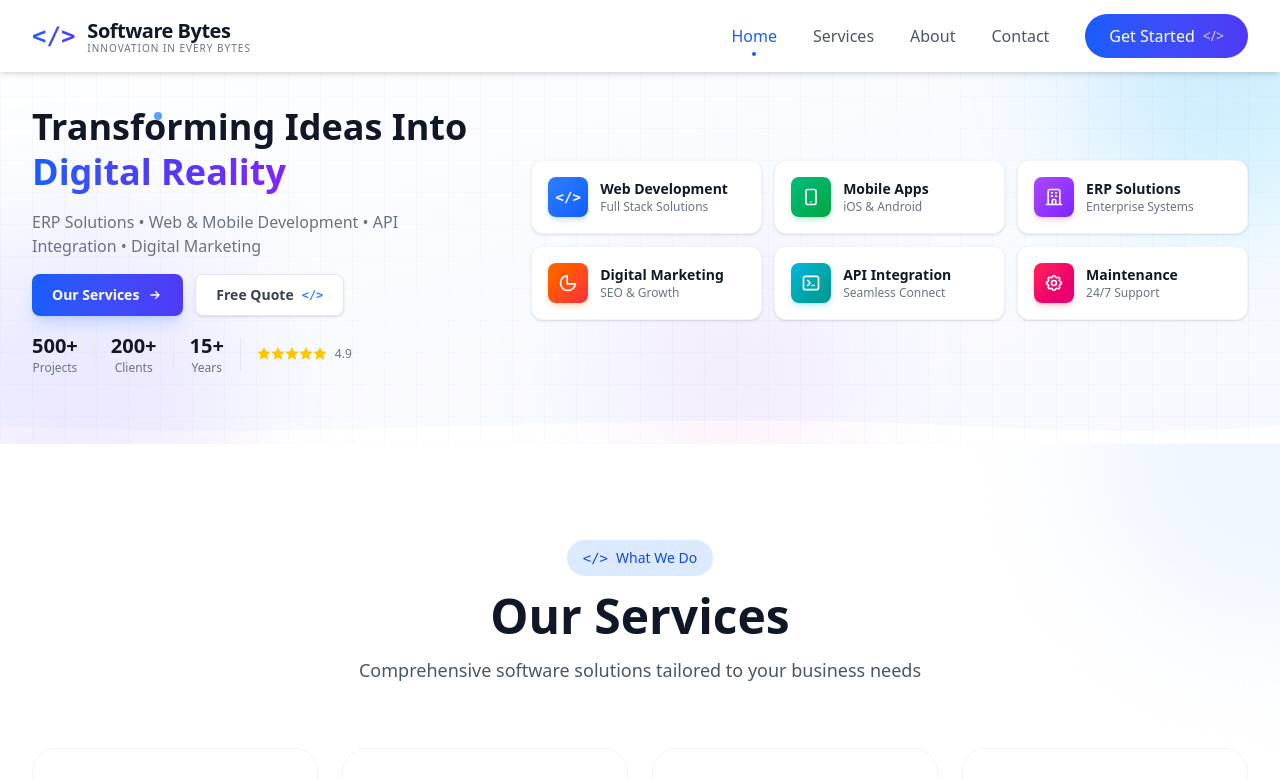
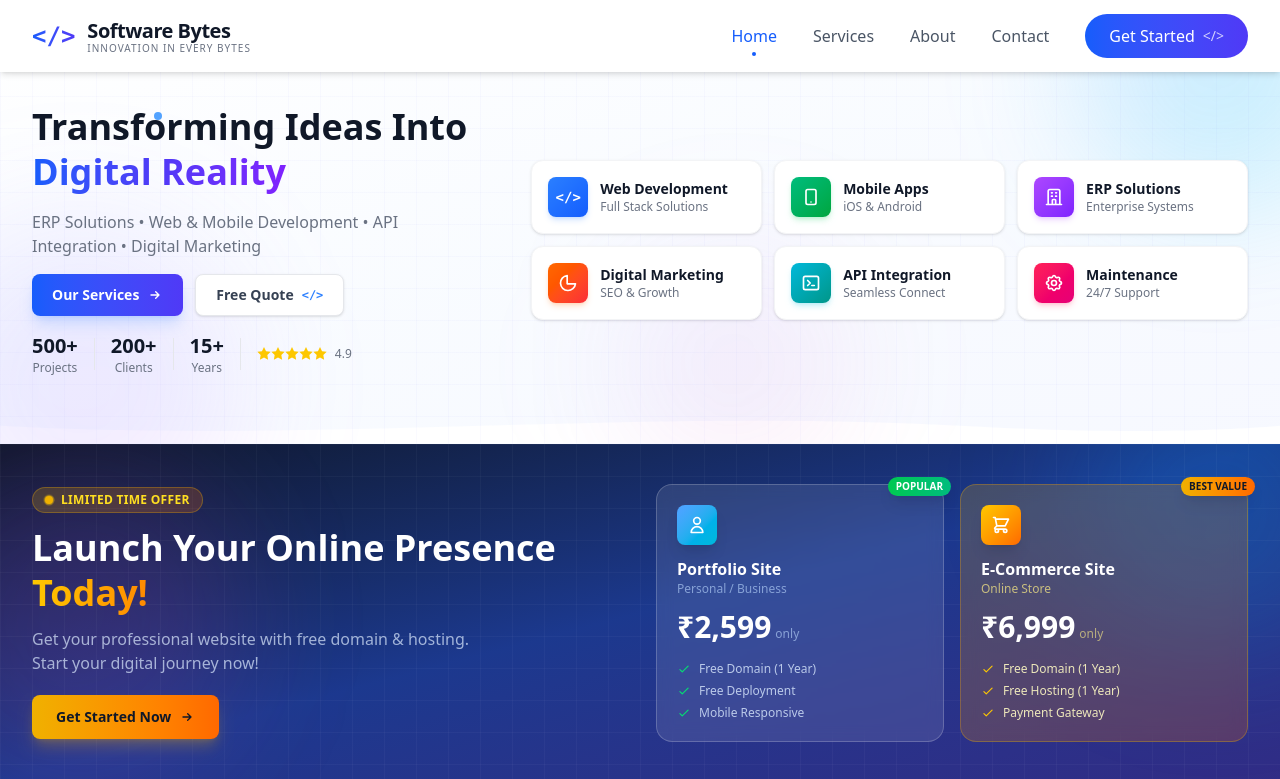
Before and after one commit to nadwivedi/softwarebytes, a React app in the folder frontend/: page / in a window 1280 px wide. Shown: the top 779 px of the page. Built offline with nearby package versions, Linux system fonts and the light colour scheme; the HTML template or start-up script is replaced by a standard one.

Commit message:
improve ui

```diff
--- /dev/null
+++ b/frontend/src/components/PricingBanner.jsx
@@ -0,0 +1,148 @@
+import { Link } from 'react-router-dom';
+
+const PricingBanner = () => {
+  return (
+    <section className="relative bg-gradient-to-br from-slate-900 via-blue-900 to-indigo-900 overflow-hidden">
+      {/* Background decorations */}
+      <div className="absolute inset-0 overflow-hidden pointer-events-none">
+        <div className="absolute -top-20 -right-20 w-72 h-72 bg-gradient-to-br from-blue-500/20 to-cyan-500/20 rounded-full blur-3xl"></div>
+        <div className="absolute bottom-0 -left-20 w-80 h-80 bg-gradient-to-br from-purple-500/15 to-pink-500/15 rounded-full blur-3xl"></div>
+
+        {/* Grid pattern */}
+        <div className="absolute inset-0 bg-[linear-gradient(rgba(255,255,255,0.03)_1px,transparent_1px),linear-gradient(90deg,rgba(255,255,255,0.03)_1px,transparent_1px)] bg-[size:32px_32px]" />
+      </div>
+
+      <div className="relative max-w-7xl mx-auto px-4 sm:px-6 lg:px-8 py-8 lg:py-10">
+        <div className="grid lg:grid-cols-2 gap-6 lg:gap-8 items-center">
+          {/* Left content */}
+          <div className="text-center lg:text-left space-y-3">
+            <div className="inline-flex items-center gap-2 px-3 py-1 bg-gradient-to-r from-yellow-500/20 to-orange-500/20 rounded-full border border-yellow-500/30">
+              <span className="relative flex h-2 w-2">
+                <span className="animate-ping absolute inline-flex h-full w-full rounded-full bg-yellow-400 opacity-75"></span>
+                <span className="relative inline-flex rounded-full h-2 w-2 bg-yellow-500"></span>
+              </span>
+              <span className="text-xs font-semibold text-yellow-300 tracking-wide">LIMITED TIME OFFER</span>
+            </div>
+
+            <h2 className="text-2xl md:text-3xl lg:text-4xl font-bold text-white leading-tight">
+              Launch Your Online Presence <span className="bg-gradient-to-r from-yellow-400 to-orange-400 bg-clip-text text-transparent">Today!</span>
+            </h2>
+
+            <p className="text-sm md:text-base text-blue-100/70 max-w-md mx-auto lg:mx-0">
+              Get your professional website with free domain & hosting. Start your digital journey now!
+            </p>
+
+            <div className="pt-2">
+              <Link
+                to="/contact"
+                className="inline-flex items-center gap-2 px-6 py-3 bg-gradient-to-r from-yellow-500 to-orange-500 text-gray-900 text-sm font-bold rounded-lg shadow-lg shadow-yellow-500/25 hover:shadow-xl hover:shadow-yellow-500/30 hover:-translate-y-0.5 transition-all duration-300"
+              >
+                Get Started Now
+                <svg className="w-4 h-4" fill="none" stroke="currentColor" viewBox="0 0 24 24">
+                  <path strokeLinecap="round" strokeLinejoin="round" strokeWidth={2} d="M13 7l5 5m0 0l-5 5m5-5H6" />
+                </svg>
+              </Link>
+            </div>
+          </div>
+
+          {/* Right content - Pricing cards */}
+          <div className="grid grid-cols-2 gap-3 lg:gap-4">
+            {/* Portfolio Site */}
+            <div className="relative bg-white/10 backdrop-blur-sm p-4 lg:p-5 rounded-2xl border border-white/20 hover:bg-white/15 hover:border-white/30 transition-all duration-300 group">
+              <div className="absolute -top-2 -right-2 px-2 py-0.5 bg-gradient-to-r from-green-500 to-emerald-500 rounded-full text-[10px] font-bold text-white shadow-lg">
+                POPULAR
+              </div>
+
+              <div className="space-y-3">
+                <div className="w-10 h-10 bg-gradient-to-br from-blue-400 to-cyan-500 rounded-lg flex items-center justify-center shadow-lg group-hover:scale-105 transition-transform">
+                  <svg className="w-5 h-5 text-white" fill="none" stroke="currentColor" viewBox="0 0 24 24">
+                    <path strokeLinecap="round" strokeLinejoin="round" strokeWidth={2} d="M16 7a4 4 0 11-8 0 4 4 0 018 0zM12 14a7 7 0 00-7 7h14a7 7 0 00-7-7z" />
+                  </svg>
+                </div>
+
+                <div>
+                  <h3 className="font-bold text-white text-sm lg:text-base">Portfolio Site</h3>
+                  <p className="text-[10px] lg:text-xs text-blue-200/60">Personal / Business</p>
+                </div>
+
+                <div className="flex items-baseline gap-1">
+                  <span className="text-2xl lg:text-3xl font-bold text-white">₹2,599</span>
+                  <span className="text-xs text-blue-200/60">only</span>
+                </div>
+
+                <div className="space-y-1.5 pt-1">
+                  <div className="flex items-center gap-2 text-xs text-blue-100/80">
+                    <svg className="w-3.5 h-3.5 text-green-400 flex-shrink-0" fill="none" stroke="currentColor" viewBox="0 0 24 24">
+                      <path strokeLinecap="round" strokeLinejoin="round" strokeWidth={2} d="M5 13l4 4L19 7" />
+                    </svg>
+                    <span>Free Domain (1 Year)</span>
+                  </div>
+                  <div className="flex items-center gap-2 text-xs text-blue-100/80">
+                    <svg className="w-3.5 h-3.5 text-green-400 flex-shrink-0" fill="none" stroke="currentColor" viewBox="0 0 24 24">
+                      <path strokeLinecap="round" strokeLinejoin="round" strokeWidth={2} d="M5 13l4 4L19 7" />
+                    </svg>
+                    <span>Free Deployment</span>
+                  </div>
+                  <div className="flex items-center gap-2 text-xs text-blue-100/80">
+                    <svg className="w-3.5 h-3.5 text-green-400 flex-shrink-0" fill="none" stroke="currentColor" viewBox="0 0 24 24">
+                      <path strokeLinecap="round" strokeLinejoin="round" strokeWidth={2} d="M5 13l4 4L19 7" />
+                    </svg>
+                    <span>Mobile Responsive</span>
+                  </div>
+                </div>
+              </div>
+            </div>
+
+            {/* E-commerce Site */}
+            <div className="relative bg-gradient-to-br from-yellow-500/20 to-orange-500/20 backdrop-blur-sm p-4 lg:p-5 rounded-2xl border border-yellow-500/30 hover:border-yellow-500/50 transition-all duration-300 group">
+              <div className="absolute -top-2 -right-2 px-2 py-0.5 bg-gradient-to-r from-yellow-500 to-orange-500 rounded-full text-[10px] font-bold text-gray-900 shadow-lg">
+                BEST VALUE
+              </div>
+
+              <div className="space-y-3">
+                <div className="w-10 h-10 bg-gradient-to-br from-yellow-400 to-orange-500 rounded-lg flex items-center justify-center shadow-lg group-hover:scale-105 transition-transform">
+                  <svg className="w-5 h-5 text-white" fill="none" stroke="currentColor" viewBox="0 0 24 24">
+                    <path strokeLinecap="round" strokeLinejoin="round" strokeWidth={2} d="M3 3h2l.4 2M7 13h10l4-8H5.4M7 13L5.4 5M7 13l-2.293 2.293c-.63.63-.184 1.707.707 1.707H17m0 0a2 2 0 100 4 2 2 0 000-4zm-8 2a2 2 0 11-4 0 2 2 0 014 0z" />
+                  </svg>
+                </div>
+
+                <div>
+                  <h3 className="font-bold text-white text-sm lg:text-base">E-Commerce Site</h3>
+                  <p className="text-[10px] lg:text-xs text-yellow-200/70">Online Store</p>
+                </div>
+
+                <div className="flex items-baseline gap-1">
+                  <span className="text-2xl lg:text-3xl font-bold text-white">₹6,999</span>
+                  <span className="text-xs text-yellow-200/60">only</span>
+                </div>
+
+                <div className="space-y-1.5 pt-1">
+                  <div className="flex items-center gap-2 text-xs text-yellow-100/90">
+                    <svg className="w-3.5 h-3.5 text-yellow-400 flex-shrink-0" fill="none" stroke="currentColor" viewBox="0 0 24 24">
+                      <path strokeLinecap="round" strokeLinejoin="round" strokeWidth={2} d="M5 13l4 4L19 7" />
+                    </svg>
+                    <span>Free Domain (1 Year)</span>
+                  </div>
+                  <div className="flex items-center gap-2 text-xs text-yellow-100/90">
+                    <svg className="w-3.5 h-3.5 text-yellow-400 flex-shrink-0" fill="none" stroke="currentColor" viewBox="0 0 24 24">
+                      <path strokeLinecap="round" strokeLinejoin="round" strokeWidth={2} d="M5 13l4 4L19 7" />
+                    </svg>
+                    <span>Free Hosting (1 Year)</span>
+                  </div>
+                  <div className="flex items-center gap-2 text-xs text-yellow-100/90">
+                    <svg className="w-3.5 h-3.5 text-yellow-400 flex-shrink-0" fill="none" stroke="currentColor" viewBox="0 0 24 24">
+                      <path strokeLinecap="round" strokeLinejoin="round" strokeWidth={2} d="M5 13l4 4L19 7" />
+                    </svg>
+                    <span>Payment Gateway</span>
+                  </div>
+                </div>
+              </div>
+            </div>
+          </div>
+        </div>
+      </div>
+    </section>
+  );
+};
+
+export default PricingBanner;
--- a/frontend/src/pages/Home.jsx
+++ b/frontend/src/pages/Home.jsx
@@ -1,4 +1,5 @@
 import Hero from '../components/Hero';
+import PricingBanner from '../components/PricingBanner';
 import { Link } from 'react-router-dom';
 
 const servicesPreview = [
@@ -95,6 +96,7 @@ const Home = () => {
   return (
     <div className="min-h-screen">
       <Hero />
+      <PricingBanner />
 
       {/* Services Section */}
       <section className="py-24 bg-white relative overflow-hidden">
```
